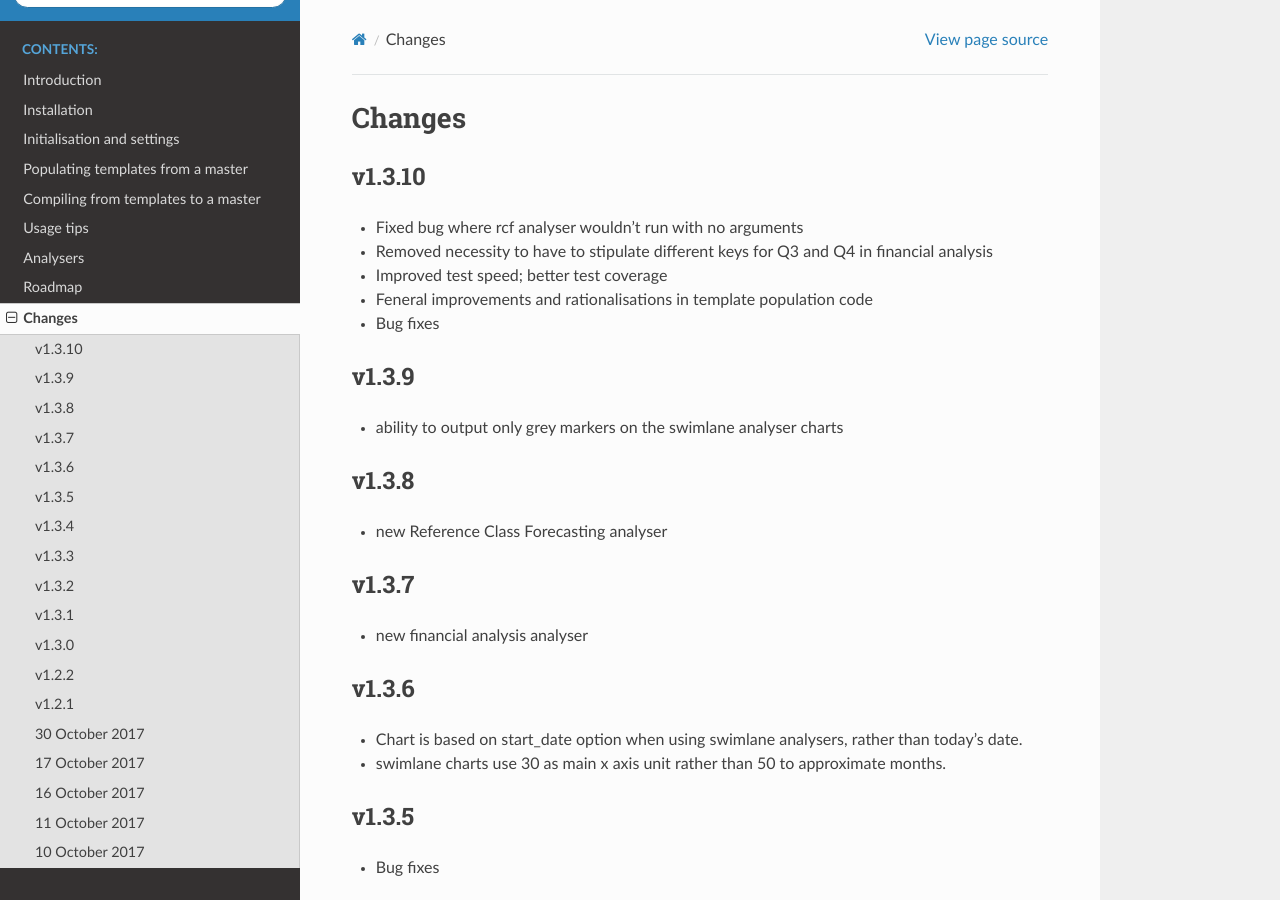
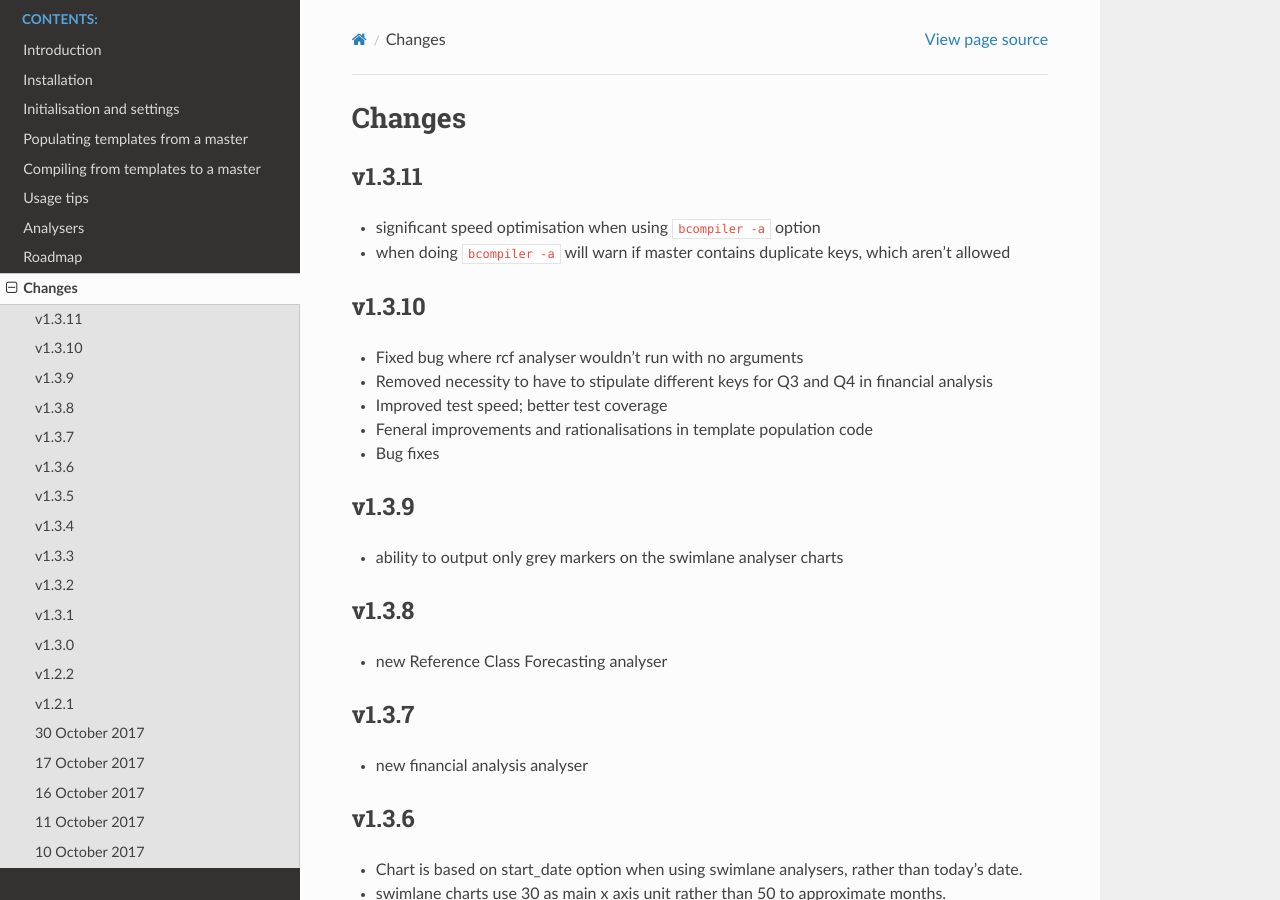
Before and after one commit to yulqen/bcompiler, a Sphinx documentation site: the page built from docs/changes.rst, in a window 1280 px wide and 900 px high. Built offline with Sphinx 7.4.7 and the Read the Docs theme 2.0.0, drawn with Linux system fonts in a browser that asks for light colours.

Commit message:
version change and doc change

```diff
--- a/bcompiler/__init__.py
+++ b/bcompiler/__init__.py
@@ -1 +1 @@
-__version__ = "1.3.10"
+__version__ = "1.3.11"
--- a/docs/changes.rst
+++ b/docs/changes.rst
@@ -1,5 +1,12 @@
 Changes
 ~~~~~~~
+
+v1.3.11
+#######
+
+* significant speed optimisation when using ``bcompiler -a`` option
+* when doing ``bcompiler -a`` will warn if master contains duplicate keys,
+  which aren't allowed
 
 v1.3.10
 #######
```
